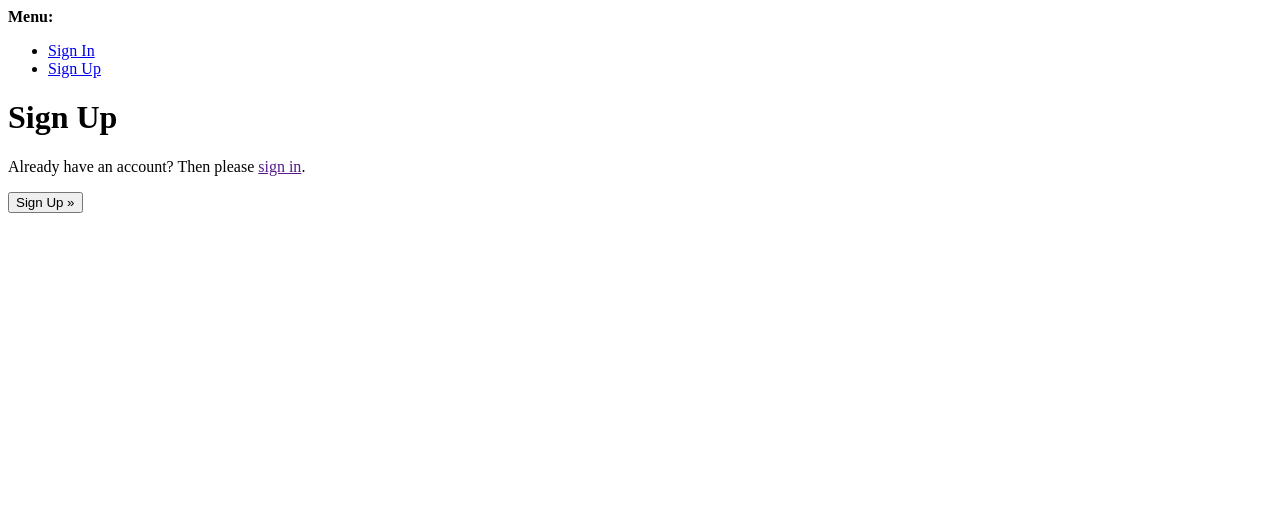
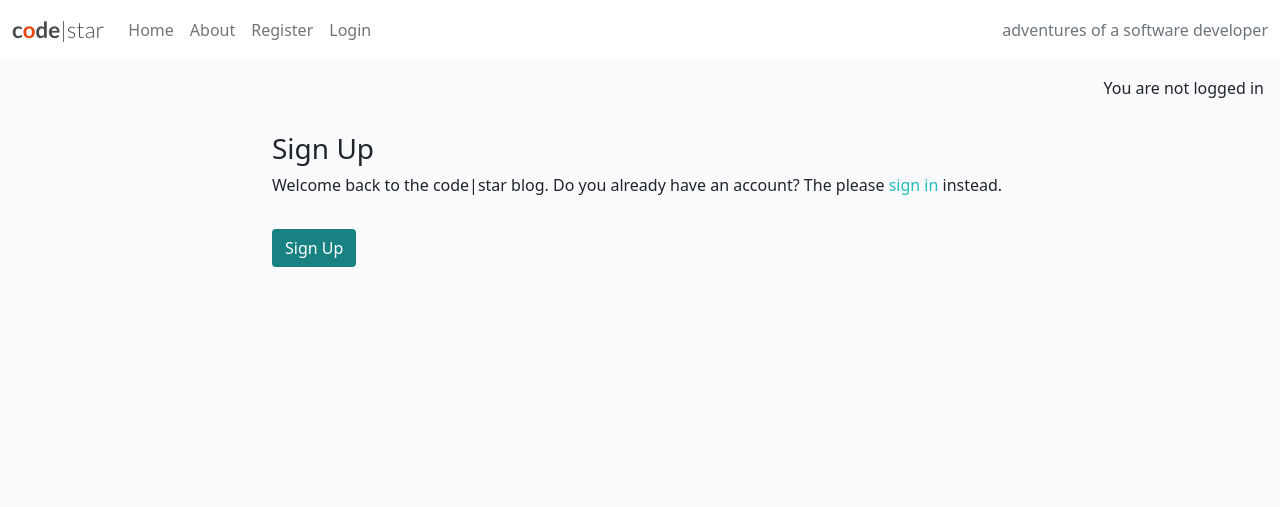
Before and after one commit to ZakL1/django-blog, a Django app: template templates/account/signup.html in a window 1280 px wide. Shown: the top 507 px of the page. Run offline with Django 4.2, Linux system fonts and the light colour scheme; the template is opened without the code that fills it: most values are stand-ins (such as "Sample title", 1, 10 or a date in 2020); some libraries are stand-ins or nearby versions.

Commit message:
added sign up page

```diff
--- a/templates/account/signup.html
+++ b/templates/account/signup.html
@@ -1,21 +1,33 @@
-{% extends "account/base.html" %}
+{% extends "base.html" %}
 
 {% load i18n %}
+{% load account socialaccount %}
 
-{% block head_title %}{% trans "Signup" %}{% endblock head_title %}
+{% block head_title %}{% trans "Signup" %}{% endblock %}
 
 {% block content %}
-<h1>{% trans "Sign Up" %}</h1>
 
-<p>{% blocktrans %}Already have an account? Then please <a href="{{ login_url }}">sign in</a>.{% endblocktrans %}</p>
+<div class="container">
+    <div class="row">
+        <div class="col-md-8 mt-3 offset-md-2">
+            <h3>{% trans "Sign Up" %}</h3>
 
-<form class="signup" id="signup_form" method="post" action="{% url 'account_signup' %}">
+            <p>{% blocktrans %}Welcome back to the code|star blog. Do you already have an account?
+               The please <a class="link" href="{{ login_url }}">sign in</a>
+                instead.{% endblocktrans %}</p>
+        </div>
+    </div>
+    <div class="row">
+        <div class="col-md-8 mt-3 offset-md-2">
+            <form class="login" method="POST" action="{% url 'account_login' %}">
                 {% csrf_token %}
                 {{ form.as_p }}
                 {% if redirect_field_value %}
                 <input type="hidden" name="{{ redirect_field_name }}" value="{{ redirect_field_value }}" />
                 {% endif %}
-  <button type="submit">{% trans "Sign Up" %} &raquo;</button>
+                <button class="btn btn-signup right" type="submit">{% trans "Sign Up" %}</button>
             </form>
-
-{% endblock content %}
+        </div>
+    </div>
+</div>
+{% endblock %}
--- a/templates/base.html
+++ b/templates/base.html
@@ -75,6 +75,11 @@
     </nav>
 
     <main class="flex-shrink-0 main-bg">
+        {% if user.is_authenticated %}
+        <p class="text-end m-3">You are logged in as {{ user.username }}</p>
+        {% else %}
+        <p class="text-end m-3">You are not logged in</p>
+        {% endif %}
 
         {% block content %}
         <!-- Content Goes here -->
```
Lines whose indentation alone changed are shown as unchanged.
